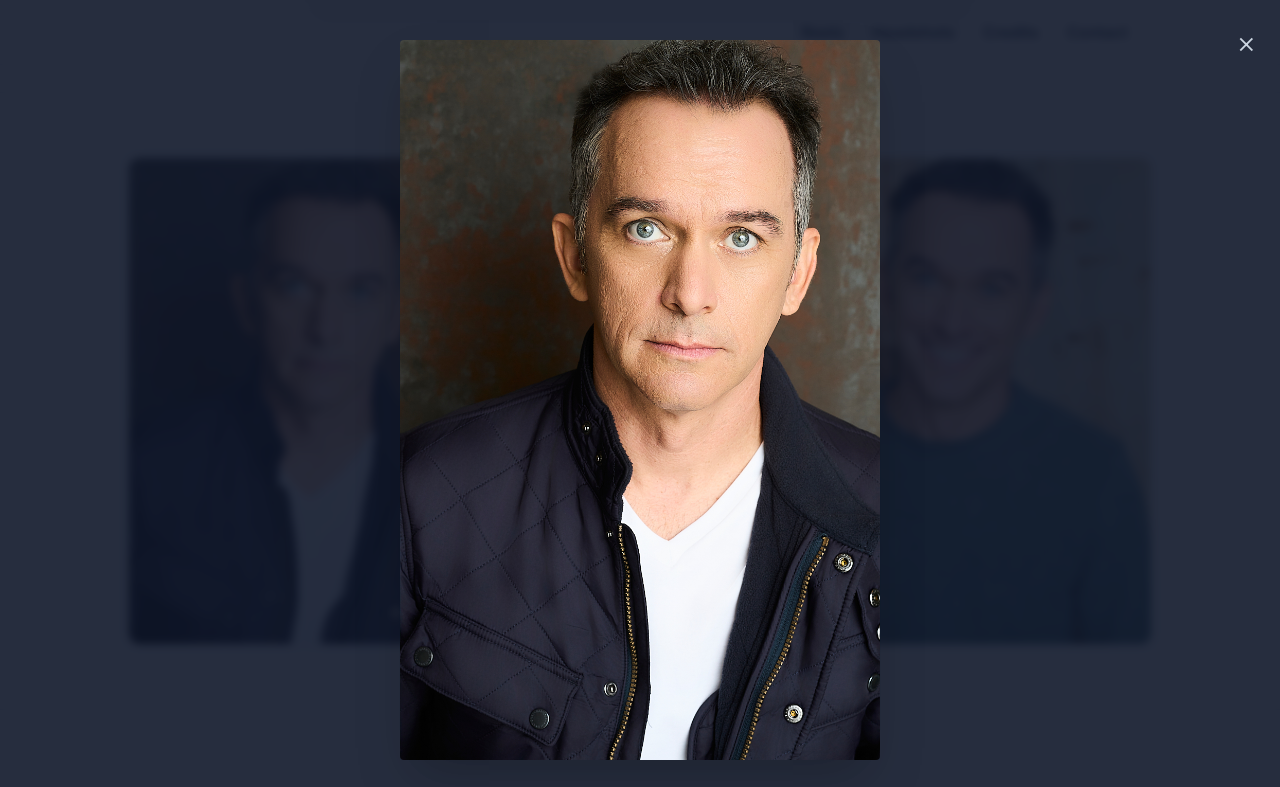
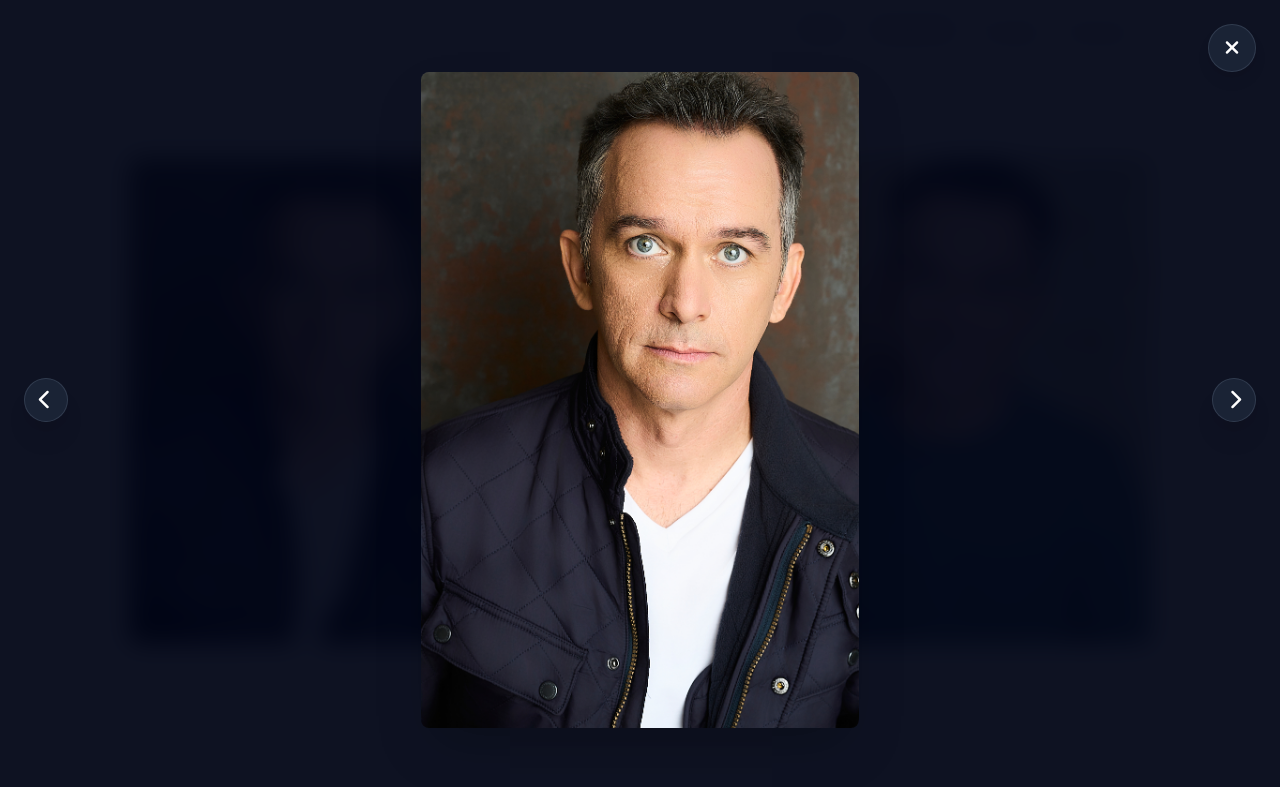
Before and after one commit to mattkawczynskiLA/matt-portfolio, a plain HTML site: page index.html in a window 1280 px wide. Both pictures are taken after a click on the element 290 px from the left and 1623 px from the top of the page. Shown: the part 1223-2010 px from the top of the page. Drawn offline with nearby package versions, Linux system fonts and the light colour scheme; grey boxes are pictures that could not be loaded.

Commit message:
Update index.html

```diff
--- a/index.html
+++ b/index.html
@@ -14,7 +14,7 @@
 <body class="bg-slate-50 text-slate-800 antialiased selection:bg-slate-200 selection:text-slate-900">
 
   <!-- Navigation (Mobile Guarded: fluid spacing & text size) -->
-  <nav class="fixed top-0 left-0 w-full z-50 bg-white/90 backdrop-blur-md border-b border-slate-200">
+  <nav class="fixed top-0 left-0 w-full z-40 bg-white/90 backdrop-blur-md border-b border-slate-200">
     <div class="max-w-5xl mx-auto px-4 sm:px-6 h-16 flex items-center justify-end">
       <div class="flex items-center space-x-4 sm:space-x-7 text-sm sm:text-base font-semibold">
         <a href="https://vimeo.com/user33534306" target="_blank" rel="noopener noreferrer" class="text-slate-700 hover:text-cyan-600 transition duration-150">Reels</a>
@@ -141,21 +141,24 @@
   <section id="headshots" class="py-16 border-t border-slate-200 bg-slate-50 px-6">
     <div class="max-w-5xl mx-auto">
       <div class="grid grid-cols-1 sm:grid-cols-3 gap-6">
-        <div class="cursor-pointer group aspect-[2/3] rounded-xl overflow-hidden bg-slate-200 border border-slate-200 shadow-sm hover:shadow-md transition duration-300" onclick="openLightbox('Rcht WEB Matt Kawczynski 0065-EVT eve.jpg')">
+        <!-- Photo 0: Quilted Jacket -->
+        <div class="cursor-pointer group aspect-[2/3] rounded-xl overflow-hidden bg-slate-200 border border-slate-200 shadow-sm hover:shadow-md transition duration-300" onclick="openLightbox(0)">
           <img
             src="Rcht WEB Matt Kawczynski 0065-EVT eve.jpg"
             alt="Matt Kawczynski Headshot - Quilted Jacket"
             class="w-full h-full object-cover object-top group-hover:scale-102 transition duration-500"
           />
         </div>
-        <div class="cursor-pointer group aspect-[2/3] rounded-xl overflow-hidden bg-slate-200 border border-slate-200 shadow-sm hover:shadow-md transition duration-300" onclick="openLightbox('Rcht WEB Matt Kawczynski 0344-EVT eve.jpg')">
+        <!-- Photo 1: Shirt and Tie -->
+        <div class="cursor-pointer group aspect-[2/3] rounded-xl overflow-hidden bg-slate-200 border border-slate-200 shadow-sm hover:shadow-md transition duration-300" onclick="openLightbox(1)">
           <img
             src="Rcht WEB Matt Kawczynski 0344-EVT eve.jpg"
             alt="Matt Kawczynski Headshot - Shirt and Tie"
             class="w-full h-full object-cover object-top group-hover:scale-102 transition duration-500"
           />
         </div>
-        <div class="cursor-pointer group aspect-[2/3] rounded-xl overflow-hidden bg-slate-200 border border-slate-200 shadow-sm hover:shadow-md transition duration-300" onclick="openLightbox('Rcht WEB Matt Kawczynski 0505-EVT eve.jpg')">
+        <!-- Photo 2: Teal Sweater -->
+        <div class="cursor-pointer group aspect-[2/3] rounded-xl overflow-hidden bg-slate-200 border border-slate-200 shadow-sm hover:shadow-md transition duration-300" onclick="openLightbox(2)">
           <img
             src="Rcht WEB Matt Kawczynski 0505-EVT eve.jpg"
             alt="Matt Kawczynski Headshot - Teal Sweater"
@@ -309,22 +312,99 @@
     </div>
   </footer>
 
-  <!-- Lightbox Modal -->
-  <div id="lightbox" class="fixed inset-0 z-50 bg-slate-900/90 hidden items-center justify-center p-4 backdrop-blur-sm" onclick="closeLightbox()">
-    <button class="absolute top-6 right-6 text-slate-300 hover:text-white text-3xl font-light" onclick="closeLightbox()">&times;</button>
-    <img id="lightbox-img" class="max-w-full max-h-[90vh] object-contain rounded shadow-2xl" src="" alt="Headshot Full View" onclick="event.stopPropagation()" />
+  <!-- Lightbox Modal (High-Touch Dismiss & Gallery Arrows) -->
+  <div id="lightbox" class="fixed inset-0 z-50 bg-slate-950/95 hidden items-center justify-center p-3 sm:p-6 backdrop-blur-md select-none" onclick="closeLightbox()">
+
+    <!-- Prominent Touch-Optimized Close Button (48x48px target) -->
+    <button
+      type="button"
+      aria-label="Close Lightbox"
+      class="absolute top-4 right-4 sm:top-6 sm:right-6 z-50 w-12 h-12 flex items-center justify-center rounded-full bg-slate-800/80 hover:bg-slate-700 text-white text-xl shadow-lg border border-slate-600/50 transition active:scale-95"
+      onclick="event.stopPropagation(); closeLightbox();"
+    >
+      <i class="fa-solid fa-xmark"></i>
+    </button>
+
+    <!-- Previous Arrow Button (Left) -->
+    <button
+      type="button"
+      aria-label="Previous Headshot"
+      class="absolute left-2 sm:left-6 top-1/2 -translate-y-1/2 z-50 w-11 h-11 sm:w-13 sm:h-13 flex items-center justify-center rounded-full bg-slate-800/80 hover:bg-slate-700 text-white text-lg sm:text-xl shadow-xl border border-slate-600/50 transition active:scale-90"
+      onclick="event.stopPropagation(); prevHeadshot();"
+    >
+      <i class="fa-solid fa-chevron-left -ml-0.5"></i>
+    </button>
+
+    <!-- Main Lightbox Image (Clicking on photo does not close modal) -->
+    <div class="relative max-w-full max-h-[82vh] flex items-center justify-center" onclick="event.stopPropagation()">
+      <img
+        id="lightbox-img"
+        class="max-w-full max-h-[82vh] object-contain rounded-lg shadow-2xl transition duration-200"
+        src=""
+        alt="Matt Kawczynski Headshot"
+      />
+    </div>
+
+    <!-- Next Arrow Button (Right) -->
+    <button
+      type="button"
+      aria-label="Next Headshot"
+      class="absolute right-2 sm:right-6 top-1/2 -translate-y-1/2 z-50 w-11 h-11 sm:w-13 sm:h-13 flex items-center justify-center rounded-full bg-slate-800/80 hover:bg-slate-700 text-white text-lg sm:text-xl shadow-xl border border-slate-600/50 transition active:scale-90"
+      onclick="event.stopPropagation(); nextHeadshot();"
+    >
+      <i class="fa-solid fa-chevron-right ml-0.5"></i>
+    </button>
   </div>
 
+  <!-- Lightbox Script with Loop & Keyboard Handling -->
   <script>
-    function openLightbox(src) {
-      document.getElementById('lightbox-img').src = src;
-      document.getElementById('lightbox').classList.remove('hidden');
-      document.getElementById('lightbox').classList.add('flex');
+    const headshots = [
+      "Rcht WEB Matt Kawczynski 0065-EVT eve.jpg",
+      "Rcht WEB Matt Kawczynski 0344-EVT eve.jpg",
+      "Rcht WEB Matt Kawczynski 0505-EVT eve.jpg"
+    ];
+    let currentIndex = 0;
+
+    function openLightbox(index) {
+      currentIndex = index;
+      updateLightboxImage();
+      const modal = document.getElementById('lightbox');
+      modal.classList.remove('hidden');
+      modal.classList.add('flex');
+      document.body.classList.add('overflow-hidden');
     }
+
     function closeLightbox() {
-      document.getElementById('lightbox-img').classList.add('hidden');
-      document.getElementById('lightbox').classList.remove('flex');
+      const modal = document.getElementById('lightbox');
+      modal.classList.add('hidden');
+      modal.classList.remove('flex');
+      document.body.classList.remove('overflow-hidden');
     }
+
+    function nextHeadshot() {
+      currentIndex = (currentIndex + 1) % headshots.length;
+      updateLightboxImage();
+    }
+
+    function prevHeadshot() {
+      currentIndex = (currentIndex - 1 + headshots.length) % headshots.length;
+      updateLightboxImage();
+    }
+
+    function updateLightboxImage() {
+      const img = document.getElementById('lightbox-img');
+      img.src = headshots[currentIndex];
+    }
+
+    // Keyboard navigation (Chromebook / Desktop safe)
+    document.addEventListener('keydown', function(e) {
+      const modal = document.getElementById('lightbox');
+      if (!modal.classList.contains('hidden')) {
+        if (e.key === 'Escape') closeLightbox();
+        if (e.key === 'ArrowRight') nextHeadshot();
+        if (e.key === 'ArrowLeft') prevHeadshot();
+      }
+    });
   </script>
 </body>
 </html>
```
